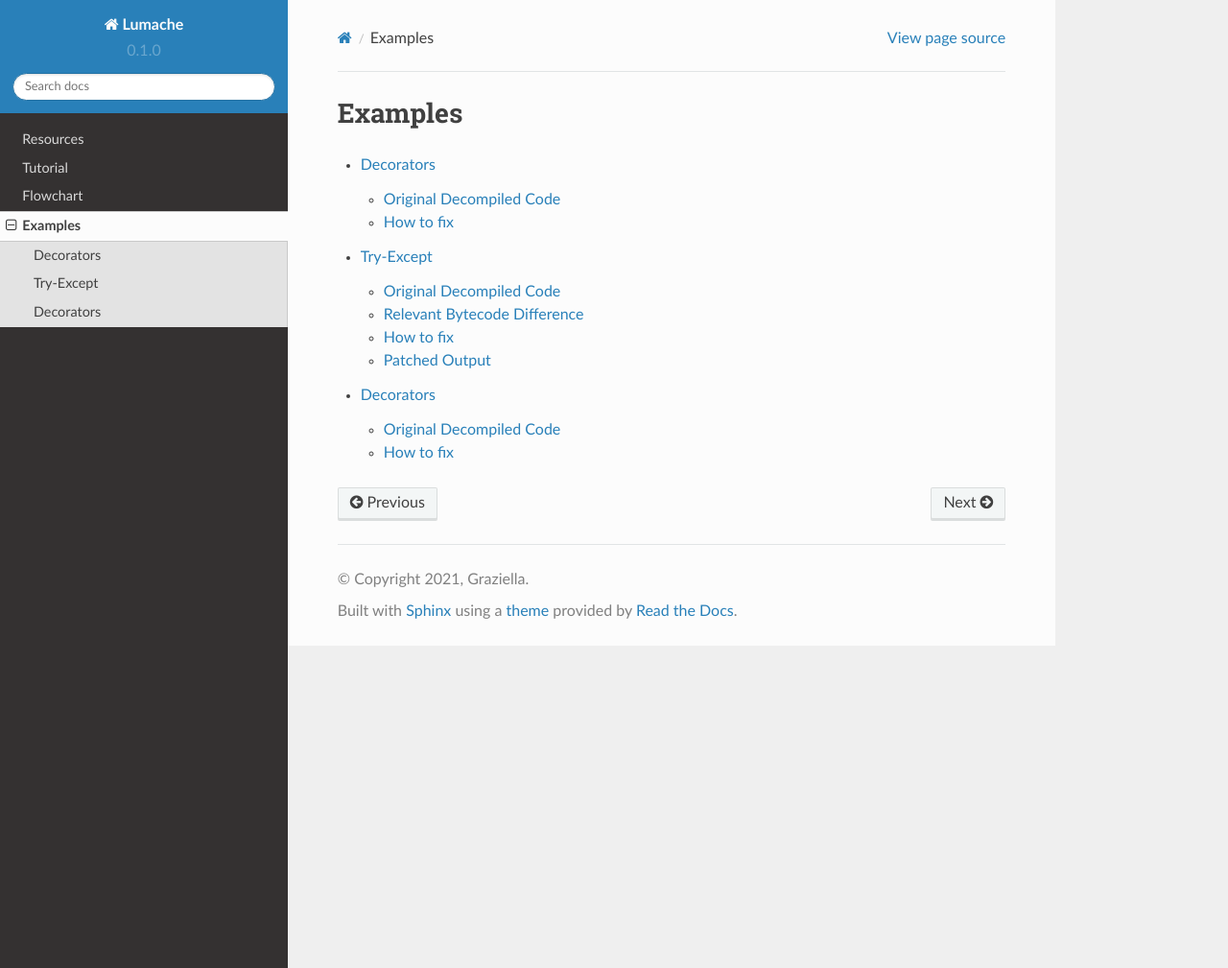
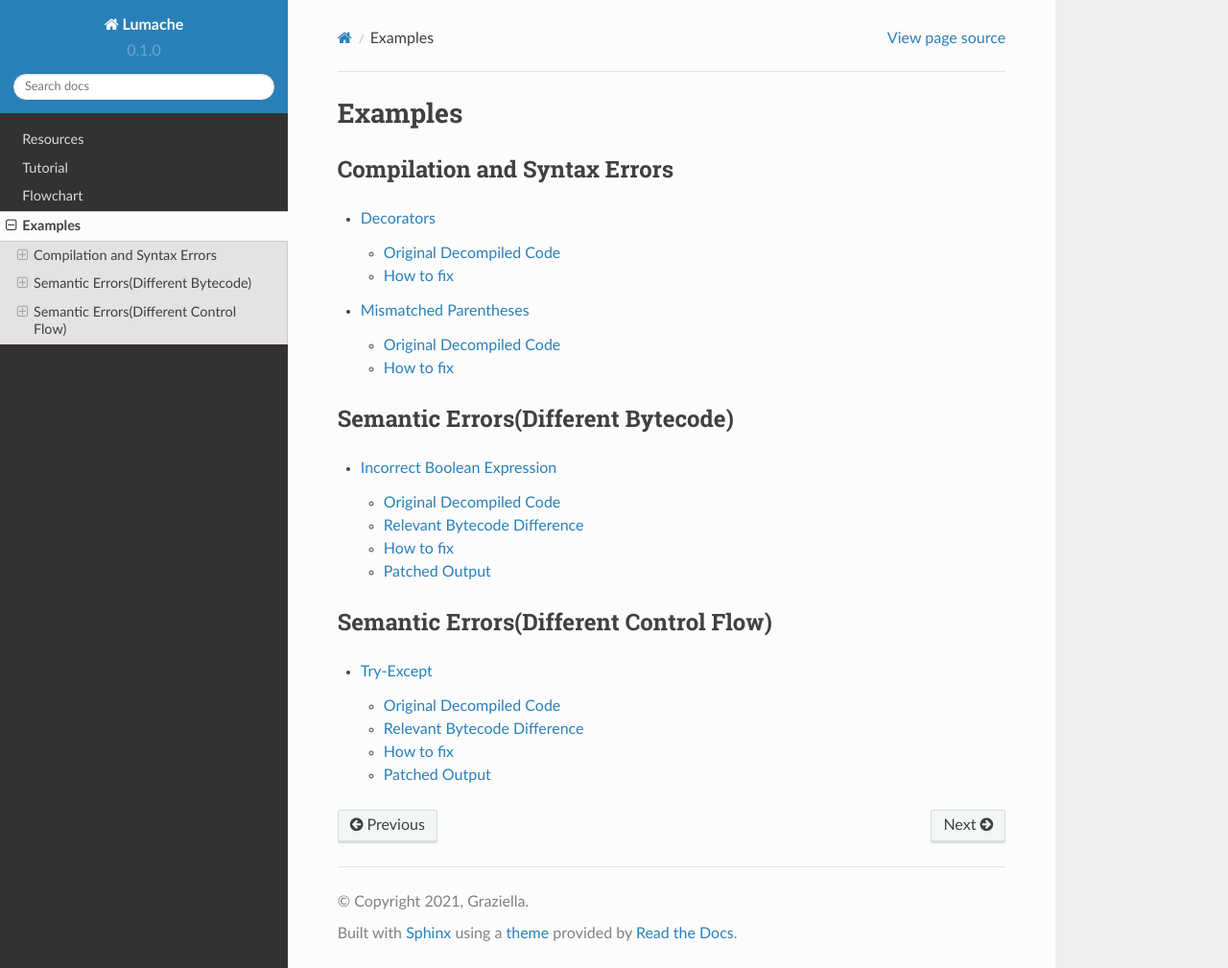
Before and after one commit to nachiketpandit101/pylingual-documentation, a Sphinx documentation site: the page built from docs/source/examples.rst, in a window 1280 px wide and 1009 px high. Shown: the whole window at 96% size. Built offline with Sphinx 7.4.7 and the Read the Docs theme 2.0.0, drawn with Linux system fonts in a browser that asks for light colours.

Commit message:
new formatting

```diff
--- a/docs/source/examples.rst
+++ b/docs/source/examples.rst
@@ -1,7 +1,18 @@
 Examples
 ========
 
+Compilation and Syntax Errors
+-----------------------------
 .. toctree::
    decorators
+   parentheses
+
+Semantic Errors(Different Bytecode)
+-----------------------------------
+.. toctree::
+   incorrect-boolean
+
+Semantic Errors(Different Control Flow)
+---------------------------------------
+.. toctree::
    try-except
-   parentheses
--- /dev/null
+++ b/docs/source/incorrect-boolean.rst
@@ -0,0 +1,31 @@
+Incorrect Boolean Expression
+============================
+
+Original Decompiled Code
+-----------------------
+
+.. image:: images/try-except/try.png
+
+Relevant Bytecode Difference
+----------------------------
+
+.. image:: images/try-except/bytecodep1.png
+.. image:: images/try-except/bytecodep2.png
+
+How to fix
+----------
+
+The first and most important thing to notice is the different jump targets for JUMP_FORWARD, JUMP_IF_NOT_EXC_MATCH, and SETUP_FINALLY in the bytecode. JUMP_FORWARD skips over remaining except blocks to continue execution after handling an exception. JUMP_IF_NOT_EXC_MATCH checks if the current exception matches a specific type and jumps if it doesn't, ensuring proper exception handling flow. SETUP_FINALLY sets up a finally block to guarantee cleanup code runs, regardless of how the try block exits. The produced output jumps to the end of the function(offset 300), when it should be jumping to the statement at offset 266/268 while breaking out of the try-except block, that being:
+
+logger.warning('500 Internal Server Error: Additional output above')
+
+and then executing the next line
+
+return Response(ResponseData(status=ResponseStatus.ERROR.name), status_code=HTTP_500_INTERNAL_SERVER_ERROR)
+
+resulting in a succesful patch.
+
+Patched Output
+--------------
+
+.. image:: images/try-except/trysuc.png
--- a/docs/source/parentheses.rst
+++ b/docs/source/parentheses.rst
@@ -1,10 +1,10 @@
-Decorators
-==========
+Mismatched Parentheses
+======================
 
 Original Decompiled Code
 -----------------------
 
-.. image:: images/parenthesis/parenthesisOrignal
+.. image:: images/parenthesis/parenthesisOrignal.png
 
 How to fix
 ----------
```
